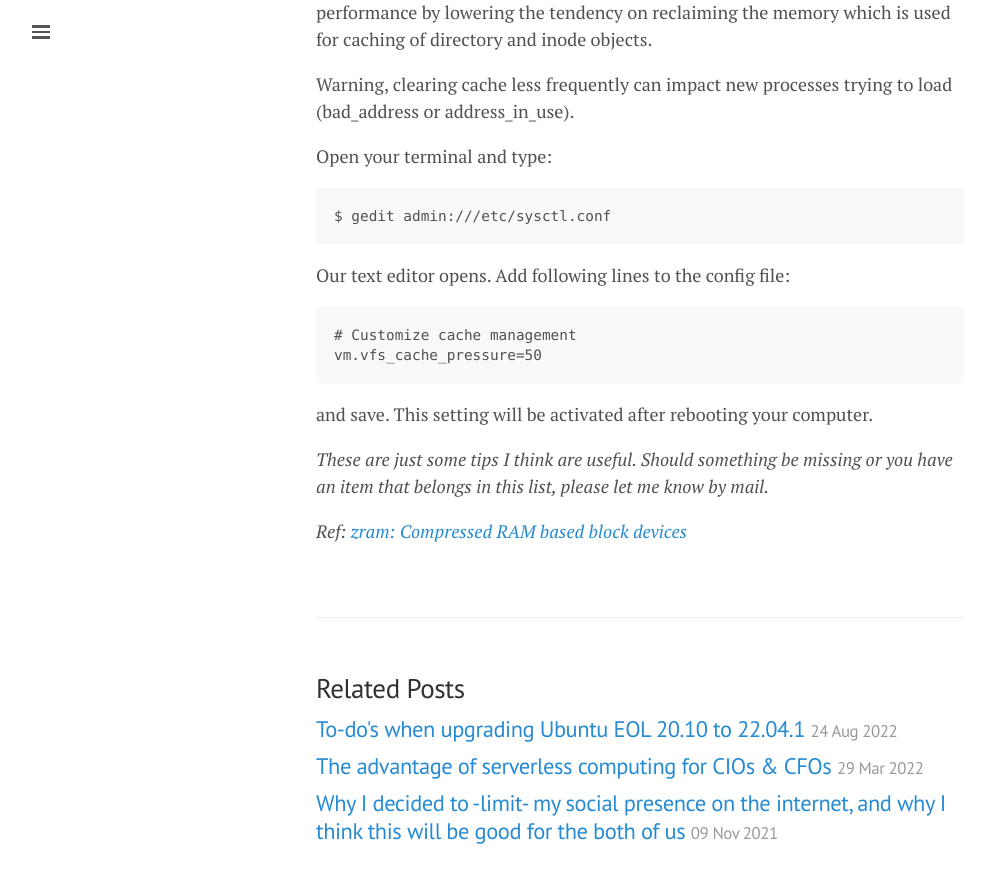
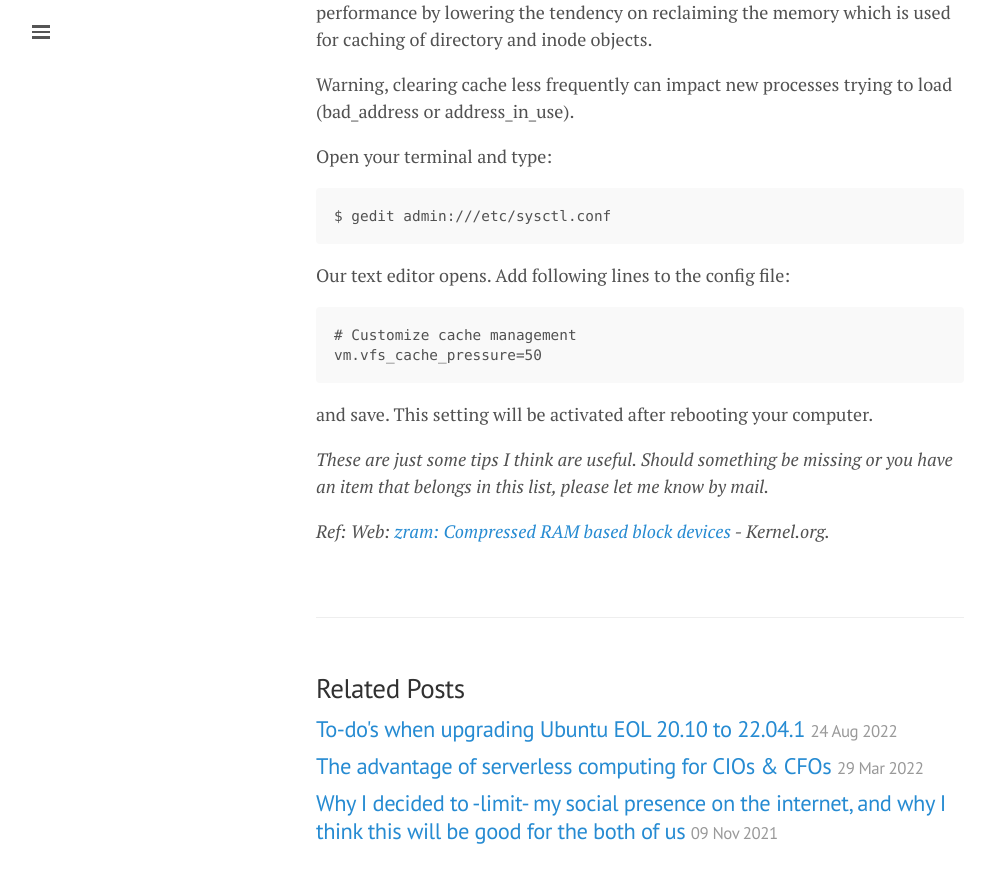
Before and after one commit to lgeurts/lgeurts.github.io, a Jekyll site: the page built from _posts/2022-10-03-optimizing-ubuntu-22.04.1-jammy-jellyfish.md, in a window 1280 px wide and 900 px high, scrolled down 3586 px. Shown: the top 883 px of the window, without its empty margins (0-984 px from the left). Built offline with Jekyll 4.4.1, drawn with Linux system fonts in a browser that asks for light colours; nearby versions of some CDN libraries; comment, search, counter and statistics services are not loaded.

Commit message:
Update 2022-10-03-optimizing-ubuntu-22.04.1-jammy-jellyfish.md

```diff
--- a/_posts/2022-10-03-optimizing-ubuntu-22.04.1-jammy-jellyfish.md
+++ b/_posts/2022-10-03-optimizing-ubuntu-22.04.1-jammy-jellyfish.md
@@ -129,4 +129,4 @@ and save. This setting will be activated after rebooting your computer.
 
 *These are just some tips I think are useful. Should something be missing or you have an item that belongs in this list, please let me know by mail.*
 
-*Ref: [zram: Compressed RAM based block devices](https://www.kernel.org/doc/html/v5.3/admin-guide/blockdev/zram.html)*
+*Ref: Web: [zram: Compressed RAM based block devices](https://www.kernel.org/doc/html/v5.3/admin-guide/blockdev/zram.html) - Kernel.org.*
```
